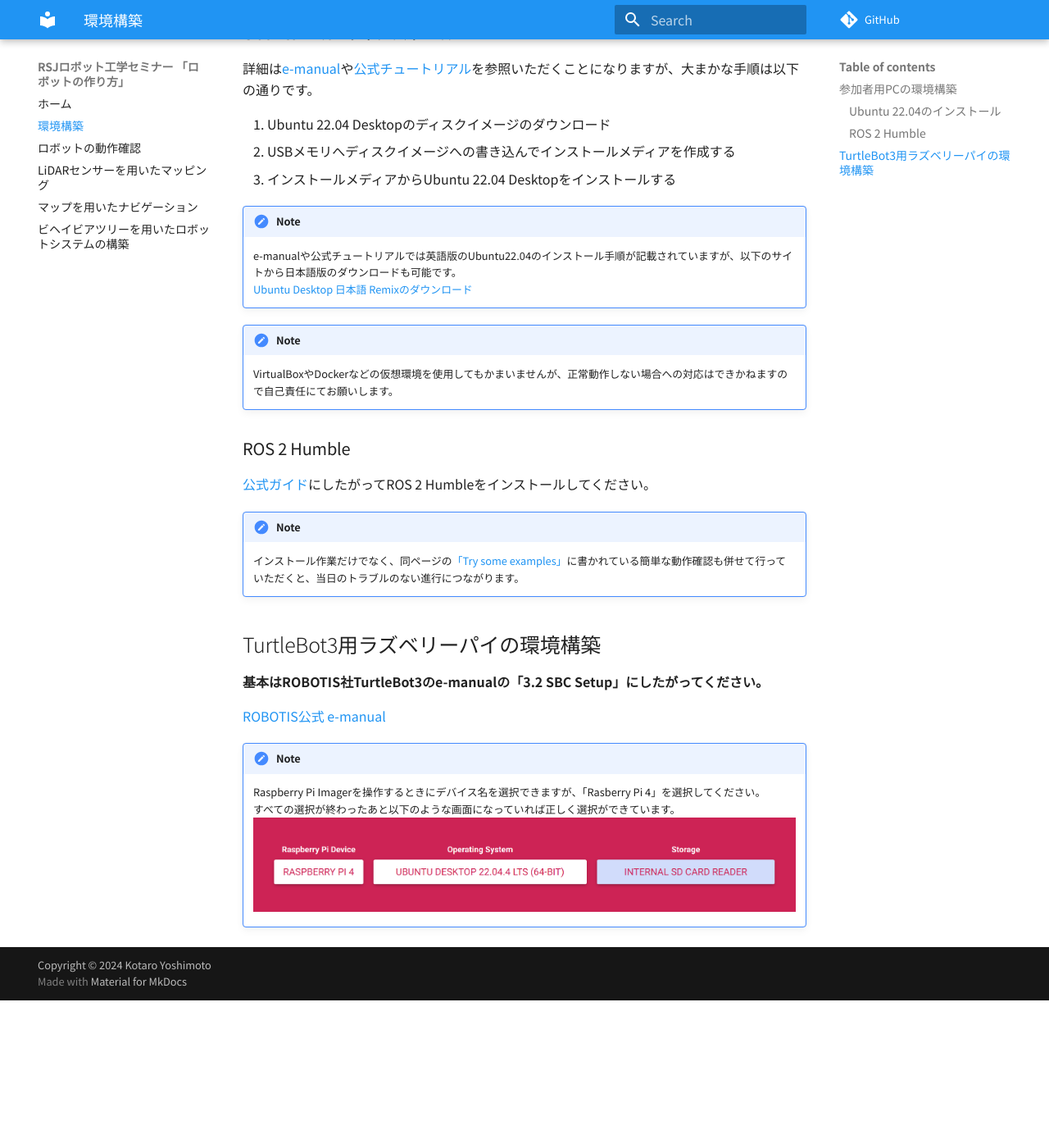
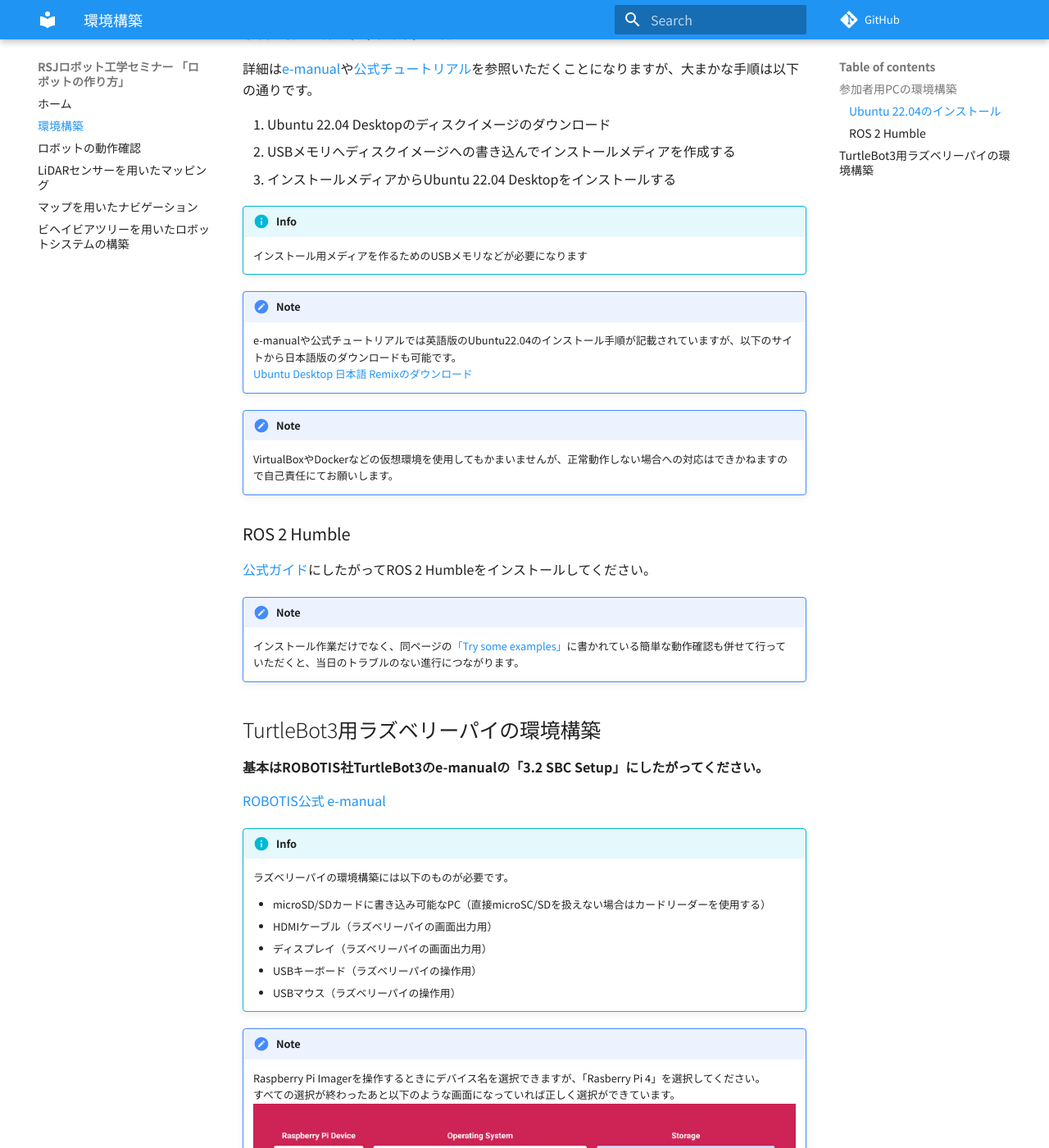
Before and after one commit to HansRobo/rsj_ros_seminar_2024, an MkDocs documentation site: the page built from docs/0_setup.md, in a window 1280 px wide and 1400 px high, scrolled down 849 px. Shown: the whole window at 82% size. Built offline with MkDocs 1.6.1 and Material for MkDocs 9.7.7, drawn with Linux system fonts in a browser that asks for light colours; nearby versions of some CDN libraries; some web fonts are replaced; comment, search, counter and statistics services are not loaded; before the commit the page ends 2069 px from its top, so only the background shows below that.

Commit message:
ラズベリーパイセットアップ

```diff
--- a/docs/0_setup.md
+++ b/docs/0_setup.md
@@ -30,6 +30,9 @@
 2. USBメモリへディスクイメージへの書き込んでインストールメディアを作成する
 3. インストールメディアからUbuntu 22.04 Desktopをインストールする
 
+!!! info
+    インストール用メディアを作るためのUSBメモリなどが必要になります
+
 !!! note
     e-manualや公式チュートリアルでは英語版のUbuntu22.04のインストール手順が記載されていますが、以下のサイトから日本語版のダウンロードも可能です。
     [Ubuntu Desktop 日本語 Remixのダウンロード](https://www.ubuntulinux.jp/download/ja-remix)
@@ -53,6 +56,15 @@
 
 [ROBOTIS公式 e-manual](https://emanual.robotis.com/docs/en/platform/turtlebot3/quick-start/)
 
+!!! info
+    ラズベリーパイの環境構築には以下のものが必要です。
+
+    - microSD/SDカードに書き込み可能なPC（直接microSC/SDを扱えない場合はカードリーダーを使用する）
+    - HDMIケーブル（ラズベリーパイの画面出力用）
+    - ディスプレイ（ラズベリーパイの画面出力用）
+    - USBキーボード（ラズベリーパイの操作用）
+    - USBマウス（ラズベリーパイの操作用）
+
 !!! note
     Raspberry Pi Imagerを操作するときにデバイス名を選択できますが、「Rasberry Pi 4」を選択してください。
     すべての選択が終わったあと以下のような画面になっていれば正しく選択ができています。
```
